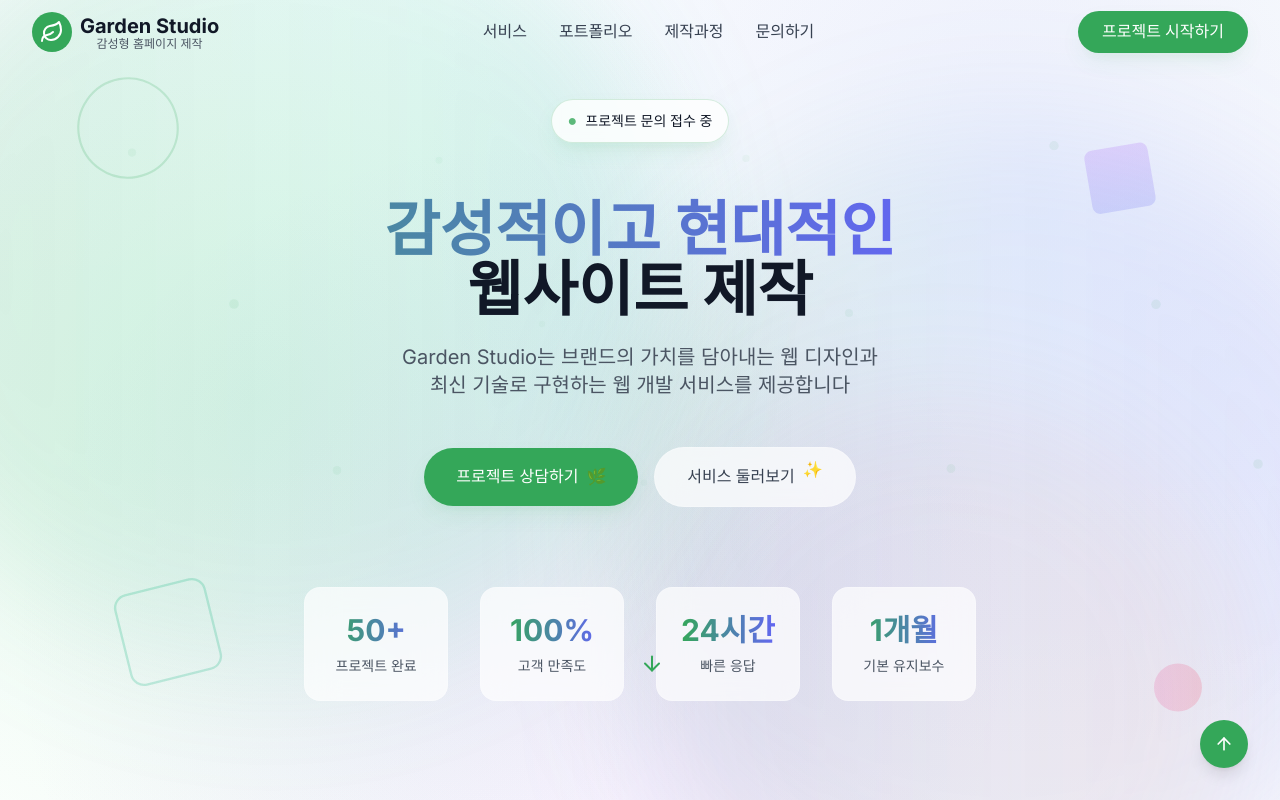
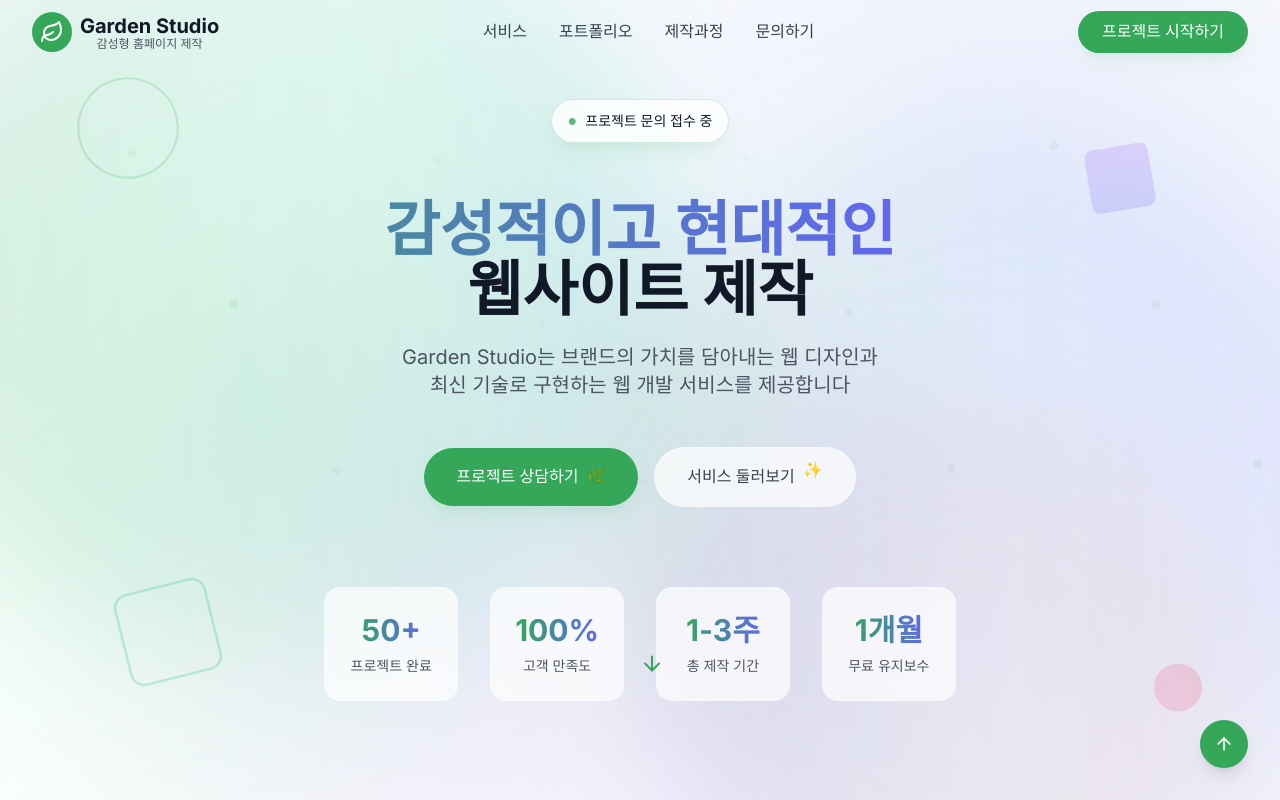
Before and after one commit to skkugardenpark/studiogarden, a Next.js app: page / in a window 1280 px wide. Shown: the top 800 px of the page. Built offline with nearby package versions, Linux system fonts and the light colour scheme.

Commit message:
feat: Update Hero stats - Change project timeline to 1-3 weeks and clarify free maintenance period

```diff
--- a/src/components/sections/Hero.tsx
+++ b/src/components/sections/Hero.tsx
@@ -252,8 +252,8 @@ const Hero = () => {
           {[
             { number: '50+', label: '프로젝트 완료' },
             { number: '100%', label: '고객 만족도' },
-            { number: '24시간', label: '빠른 응답' },
-            { number: '1개월', label: '기본 유지보수' }
+            { number: '1-3주', label: '총 제작 기간' },
+            { number: '1개월', label: '무료 유지보수' }
           ].map((stat, index) => (
             <motion.div
               key={index}
```
